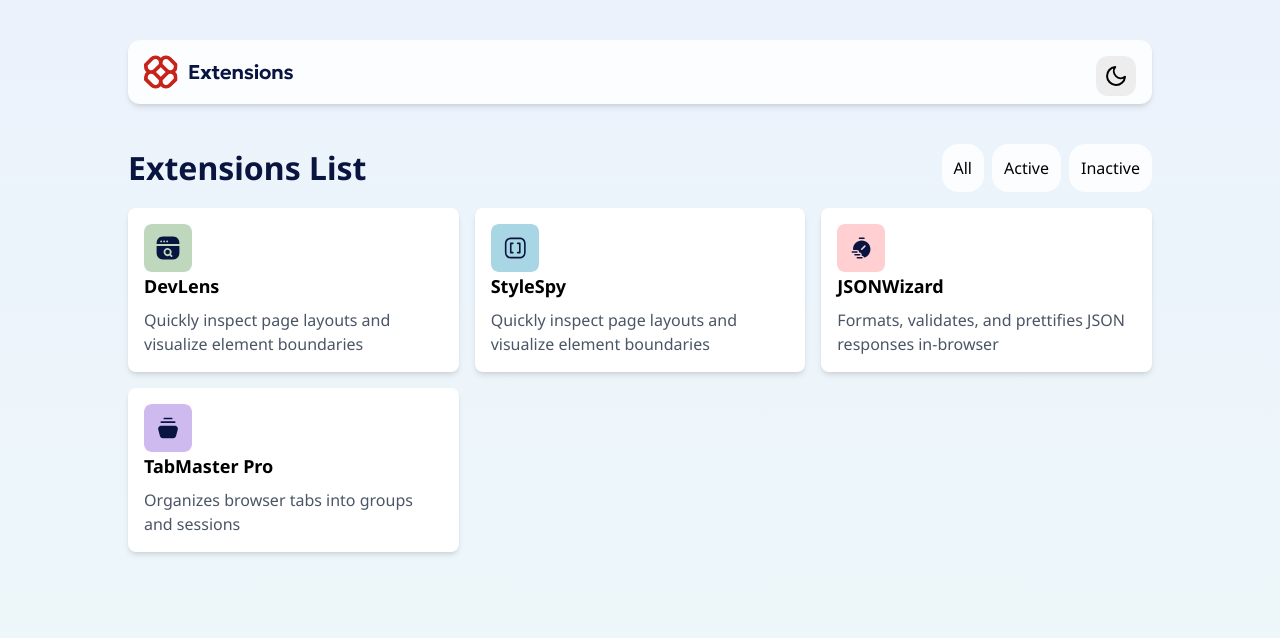
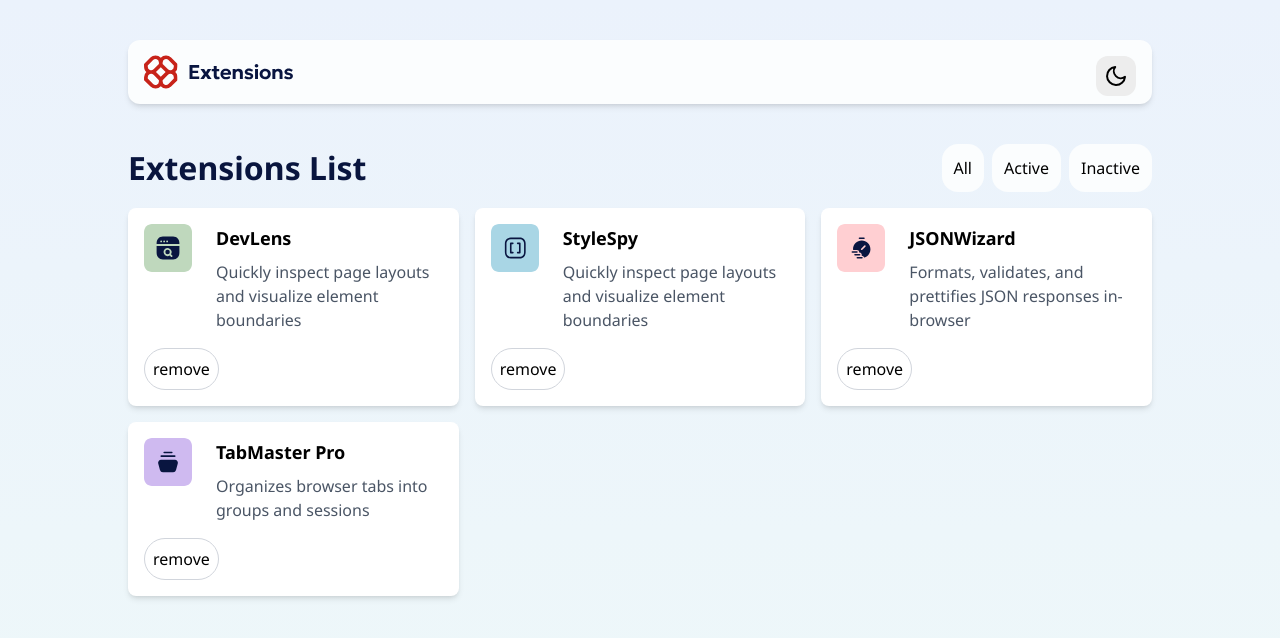
Before and after one commit to stkeys/Browser-Extension-UI, a Next.js app: page / in a window 1280 px wide. Shown: the top 638 px of the page. Built offline with nearby package versions, Linux system fonts and the light colour scheme.

Commit message:
feat: add button

```diff
--- a/components/ExtensionTools.tsx
+++ b/components/ExtensionTools.tsx
@@ -11,7 +11,7 @@ export default function ExtensionTools() {
           <div
            key={index}
            className="bg-white p-4 rounded-lg shadow-md ">
-
+           <div className="flex  gap-6">
             <Image
               src={item.image}
               alt="Extension icon"
@@ -19,10 +19,15 @@ export default function ExtensionTools() {
               height={50}
               className="w-12 h-12 "
             />
+            <div>
             <h3 className="text-lg font-semibold mb-2">{item.title}</h3>
             <p className="text-gray-600">{item.description}</p>
+            </div>
+            </div>
 
-
+            <button className="mt-4 px-2 py-2 bg-transparent text-black rounded-full border border-gray-300 ">
+              remove
+            </button>
           </div>
         ))}
       </AutoGrid>
```
